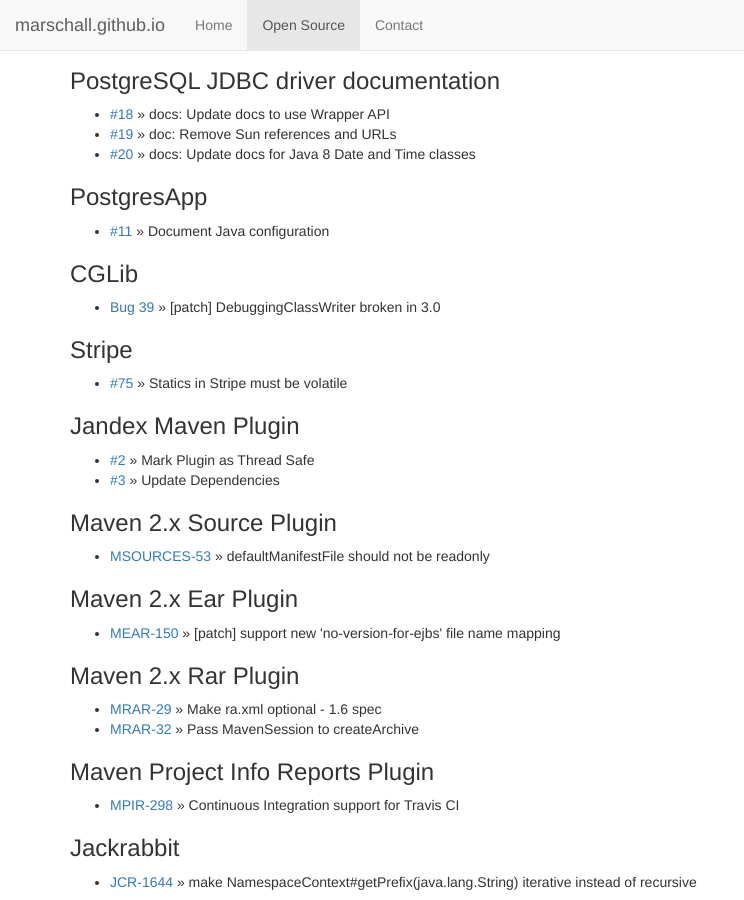
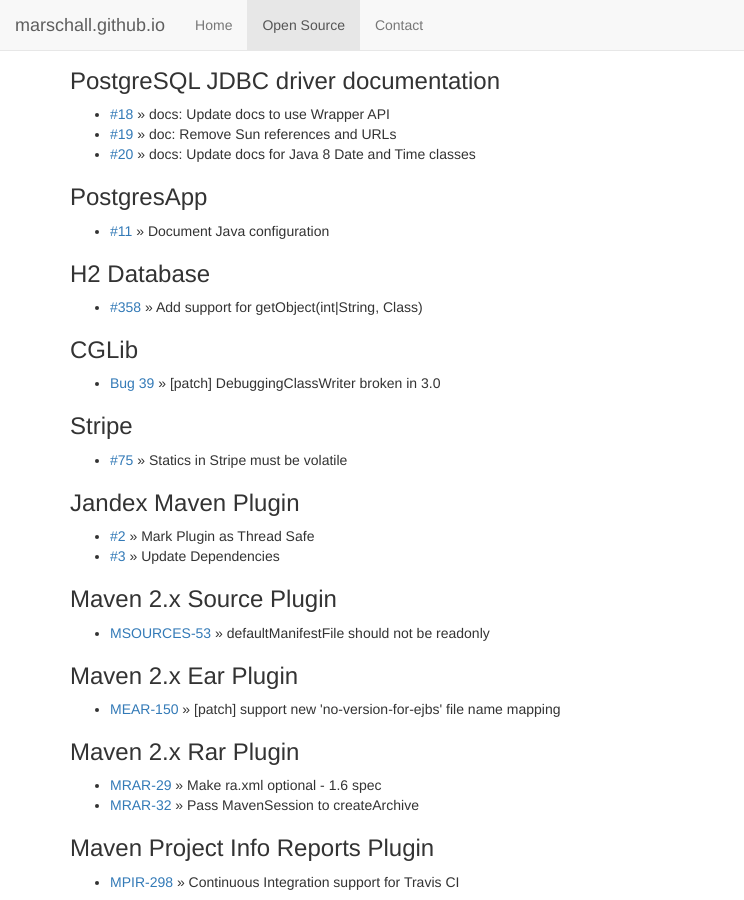
Before and after one commit to marschall/marschall.github.com, a Jekyll site: the page built from open-source.html, in a window 1280 px wide and 900 px high, scrolled down 3678 px. Shown: the whole window, without its empty margins (0-744 px from the left). Built offline with Jekyll 4.4.1, drawn with Linux system fonts in a browser that asks for light colours.

Commit message:
add h2#358

```diff
--- a/open-source.html
+++ b/open-source.html
@@ -241,6 +241,10 @@
 <ul>
   <li><a href="https://github.com/PostgresApp/postgresapp.github.io/pull/11">#11</a> &raquo; Document Java configuration</li>
 </ul>
+<h3>H2 Database</h3>
+<ul>
+  <li><a href="https://github.com/h2database/h2database/pull/358">#358</a> &raquo; Add support for getObject(int|String, Class)</li>
+</ul>
 <h3>CGLib</h3>
 <ul>
   <li><a href="http://sourceforge.net/p/cglib/bugs/39/">Bug 39</a> &raquo; [patch] DebuggingClassWriter broken in 3.0</li>
@@ -396,4 +400,8 @@
 https://issues.apache.org/jira/browse/LANG-1230
 https://github.com/apache/commons-lang/pull/143
 
+
+https://github.com/picketbox/picketbox/pull/65
+https://github.com/jbossas/jboss-remote-naming/pull/30
+
 -->
```
